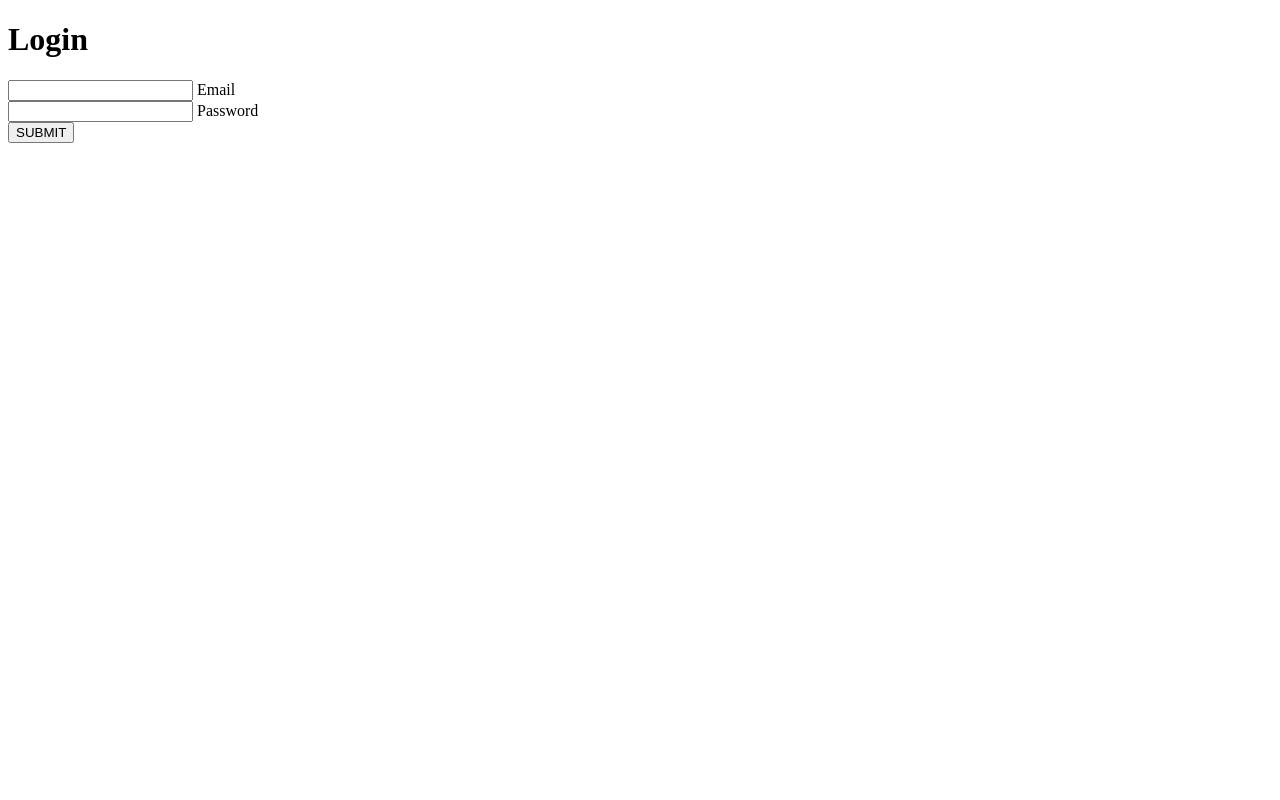
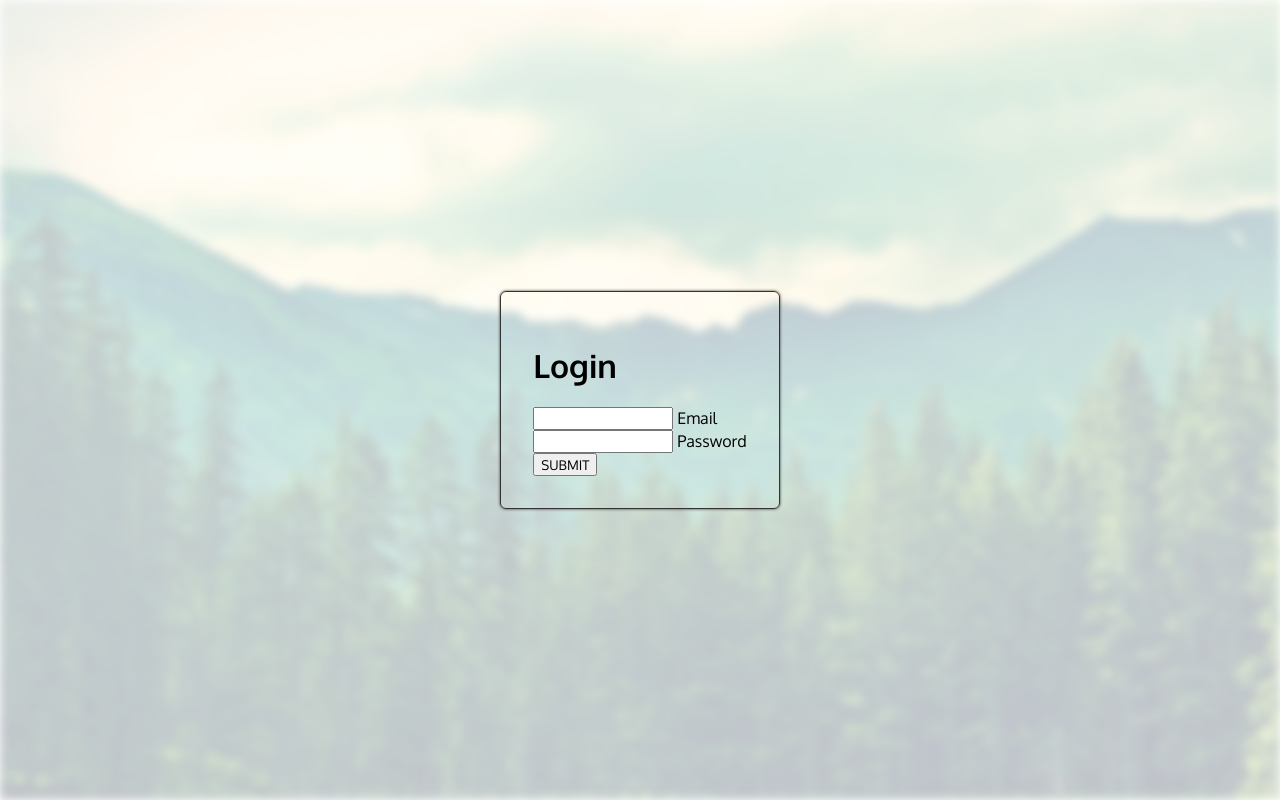
Before and after one commit to doums10/form-css, a website: page index.html in a window 1280 px wide. Drawn offline with Linux system fonts and the light colour scheme.

Commit message:
css form started

```diff
--- a/style.css
+++ b/style.css
@@ -1,3 +1,32 @@
+@import url("https://fonts.googleapis.com/css2?family=Oxygen:wght@400;700&display=swap");
 
+* {
+	box-sizing: border-box;
+	font-family: "Oxygen", sans-serif;
+}
+body {
+	display: flex;
+	align-items: center;
+	justify-content: center;
+	flex-direction: column;
+	min-height:100vh;
+	margin:0;
+}
+body::before{
+	content:"";
+	position: absolute;
+	top:0;
+	left:0;
+	width:100%;
+	height:100%;
+	z-index: -100;
+	background: url(./media/basic-pics/wallpapers-hd-forest-hd-desktop-wallpapers-amazing-windows-1920x1080.jpg);
+	filter: blur(5px) opacity(25%);
 
-/*# sourceMappingURL=style.css.map */
+}
+.container{
+	border:1px solid #333;
+	padding:2rem;
+	border-radius: 6px;
+	box-shadow:0 0 3px #333;
+}
```
